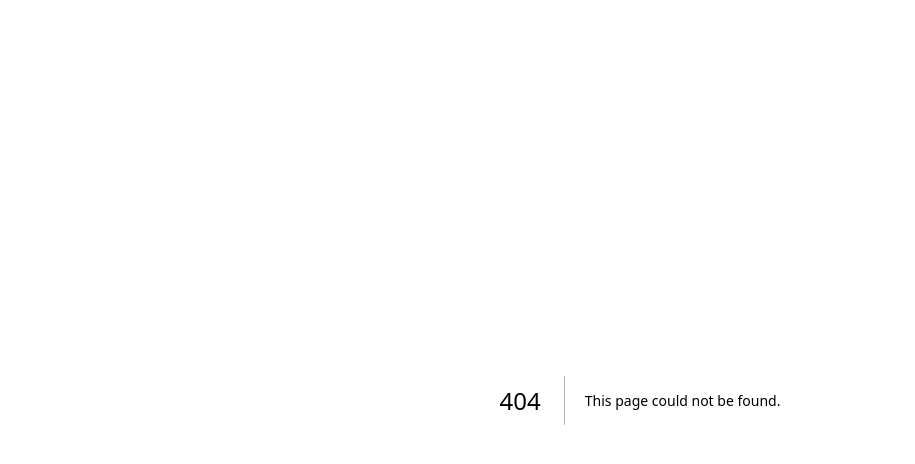
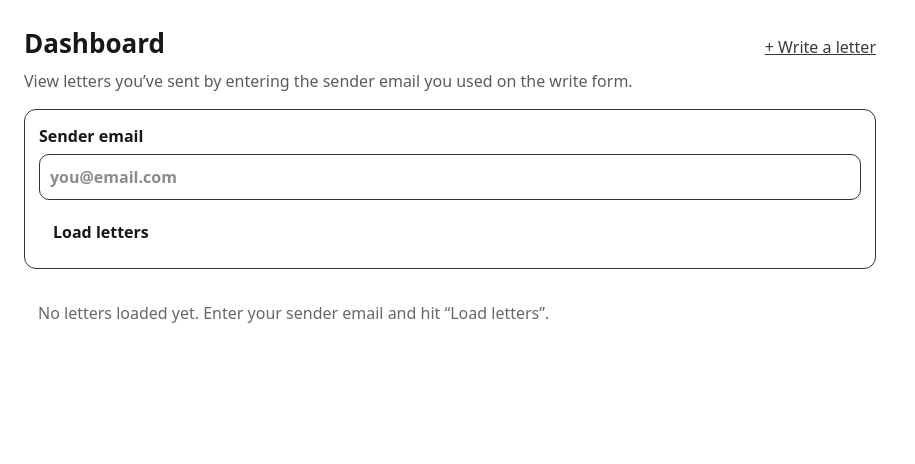
Before and after one commit to Tr33horn/carrier-pigeon-alpha, a Next.js app: page /dashboard in a window 1280 px wide. Before the commit this address had no page. Shown: the top 464 px of the page, without its empty margins (0-915 px from the left). Built offline with nearby package versions, Linux system fonts and the light colour scheme.

Commit message:
ui stuff

```diff
--- /dev/null
+++ b/app/api/dashboard/letters/route.ts
@@ -0,0 +1,49 @@
+import { NextResponse } from "next/server";
+import { supabaseServer } from "../../../lib/supabaseServer";
+
+function isValidEmail(email: string) {
+  return /^[^\s@]+@[^\s@]+\.[^\s@]+$/.test(email.trim());
+}
+
+export async function GET(req: Request) {
+  const { searchParams } = new URL(req.url);
+  const email = (searchParams.get("email") || "").trim().toLowerCase();
+
+  if (!email || !isValidEmail(email)) {
+    return NextResponse.json({ error: "Valid email required" }, { status: 400 });
+  }
+
+  // Pull the most recent letters sent by this sender email
+  const { data, error } = await supabaseServer
+    .from("letters")
+    .select(
+      "id, public_token, from_name, from_email, to_name, to_email, subject, origin_name, dest_name, sent_at, eta_at, delivered_notified_at, sender_receipt_sent_at, distance_km, speed_kmh"
+    )
+    .eq("from_email", email)
+    .order("sent_at", { ascending: false })
+    .limit(50);
+
+  if (error) {
+    return NextResponse.json({ error: error.message }, { status: 500 });
+  }
+
+  // Server-side computed status to keep UI simple
+  const now = Date.now();
+  const letters = (data ?? []).map((l: any) => {
+    const sent = Date.parse(l.sent_at);
+    const eta = Date.parse(l.eta_at);
+    const delivered = Number.isFinite(eta) ? now >= eta : true;
+    const progress =
+      Number.isFinite(sent) && Number.isFinite(eta) && eta > sent
+        ? Math.max(0, Math.min(1, (now - sent) / (eta - sent)))
+        : 1;
+
+    return {
+      ...l,
+      delivered,
+      progress,
+    };
+  });
+
+  return NextResponse.json({ letters });
+}
--- /dev/null
+++ b/app/dashboard/page.tsx
@@ -0,0 +1,257 @@
+"use client";
+
+import { useEffect, useMemo, useState } from "react";
+
+type DashboardLetter = {
+  id: string;
+  public_token: string;
+  from_name: string | null;
+  from_email: string | null;
+  to_name: string | null;
+  to_email: string | null;
+  subject: string | null;
+  origin_name: string;
+  dest_name: string;
+  sent_at: string;
+  eta_at: string;
+  delivered: boolean;
+  progress: number; // 0..1
+};
+
+function formatCountdown(ms: number) {
+  if (ms <= 0) return "Delivered";
+  const totalSec = Math.floor(ms / 1000);
+  const h = Math.floor(totalSec / 3600);
+  const m = Math.floor((totalSec % 3600) / 60);
+  const s = totalSec % 60;
+  const pad = (x: number) => String(x).padStart(2, "0");
+  return `${h}:${pad(m)}:${pad(s)}`;
+}
+
+function emailLooksValid(email: string) {
+  return /^[^\s@]+@[^\s@]+\.[^\s@]+$/.test(email.trim());
+}
+
+export default function DashboardPage() {
+  const [email, setEmail] = useState("");
+  const [letters, setLetters] = useState<DashboardLetter[]>([]);
+  const [error, setError] = useState<string | null>(null);
+  const [loading, setLoading] = useState(false);
+  const [now, setNow] = useState(new Date());
+
+  // tick so countdowns animate
+  useEffect(() => {
+    const t = setInterval(() => setNow(new Date()), 1000);
+    return () => clearInterval(t);
+  }, []);
+
+  // load saved email
+  useEffect(() => {
+    const saved = localStorage.getItem("cp_sender_email");
+    if (saved) setEmail(saved);
+  }, []);
+
+  async function load() {
+    const e = email.trim().toLowerCase();
+    if (!emailLooksValid(e)) {
+      setError("Enter a valid sender email.");
+      return;
+    }
+
+    setLoading(true);
+    setError(null);
+
+    try {
+      localStorage.setItem("cp_sender_email", e);
+
+      const res = await fetch(`/api/dashboard/letters?email=${encodeURIComponent(e)}`, {
+        cache: "no-store",
+      });
+      const data = await res.json();
+
+      if (!res.ok) throw new Error(data?.error ?? "Failed to load");
+
+      setLetters((data.letters ?? []) as DashboardLetter[]);
+    } catch (err: any) {
+      setError(err?.message ?? String(err));
+      setLetters([]);
+    } finally {
+      setLoading(false);
+    }
+  }
+
+  const stats = useMemo(() => {
+    const delivered = letters.filter((l) => l.delivered).length;
+    const inflight = letters.length - delivered;
+    return { delivered, inflight, total: letters.length };
+  }, [letters]);
+
+  return (
+    <main style={{ padding: 24, fontFamily: "system-ui", maxWidth: 900 }}>
+      <div style={{ display: "flex", justifyContent: "space-between", gap: 12, alignItems: "baseline" }}>
+        <h1 style={{ fontSize: 26, fontWeight: 900 }}>Dashboard</h1>
+        <a href="/write" style={{ textDecoration: "underline", opacity: 0.85 }}>
+          + Write a letter
+        </a>
+      </div>
+
+      <p style={{ opacity: 0.7, marginTop: 6 }}>
+        View letters you’ve sent by entering the sender email you used on the write form.
+      </p>
+
+      <div
+        style={{
+          marginTop: 16,
+          padding: 14,
+          borderRadius: 12,
+          border: "1px solid #333",
+          display: "grid",
+          gap: 10,
+        }}
+      >
+        <label style={{ fontWeight: 800 }}>
+          Sender email
+          <input
+            value={email}
+            onChange={(e) => setEmail(e.target.value)}
+            placeholder="you@email.com"
+            style={{
+              display: "block",
+              width: "100%",
+              marginTop: 6,
+              padding: 10,
+              borderRadius: 10,
+              border: "1px solid #333",
+              background: "transparent",
+              color: "inherit",
+            }}
+          />
+        </label>
+
+        <div style={{ display: "flex", gap: 10, alignItems: "center", flexWrap: "wrap" }}>
+          <button
+            onClick={load}
+            disabled={loading}
+            style={{
+              padding: "10px 14px",
+              fontWeight: 800,
+              cursor: loading ? "not-allowed" : "pointer",
+            }}
+          >
+            {loading ? "Loading…" : "Load letters"}
+          </button>
+
+          {letters.length > 0 && (
+            <div style={{ opacity: 0.8 }}>
+              Total: <strong>{stats.total}</strong> • In flight:{" "}
+              <strong>{stats.inflight}</strong> • Delivered:{" "}
+              <strong>{stats.delivered}</strong>
+            </div>
+          )}
+        </div>
+
+        {error && <div style={{ color: "crimson" }}>❌ {error}</div>}
+      </div>
+
+      {/* Letter list */}
+      <div style={{ marginTop: 18, display: "grid", gap: 10 }}>
+        {letters.length === 0 && !loading ? (
+          <div style={{ opacity: 0.65, padding: 14 }}>
+            No letters loaded yet. Enter your sender email and hit “Load letters”.
+          </div>
+        ) : (
+          letters.map((l) => {
+            const pct = Math.round((l.progress ?? 0) * 100);
+            const etaMs = new Date(l.eta_at).getTime() - now.getTime();
+            const countdown = formatCountdown(etaMs);
+            const status = l.delivered ? "✅ Delivered" : "🕊️ In Flight";
+
+            return (
+              <div
+                key={l.id}
+                style={{
+                  padding: 14,
+                  borderRadius: 12,
+                  border: "1px solid #333",
+                  display: "grid",
+                  gap: 8,
+                }}
+              >
+                <div style={{ display: "flex", justifyContent: "space-between", gap: 12, alignItems: "baseline" }}>
+                  <div style={{ fontWeight: 900 }}>
+                    {l.subject?.trim() ? l.subject : "(No subject)"}
+                  </div>
+                  <div style={{ fontWeight: 800, opacity: 0.85 }}>{status}</div>
+                </div>
+
+                <div style={{ opacity: 0.85 }}>
+                  <strong>To:</strong> {l.to_name || "Recipient"}{" "}
+                  <span style={{ opacity: 0.65 }}>
+                    • {l.origin_name} → {l.dest_name}
+                  </span>
+                </div>
+
+                <div style={{ opacity: 0.75, fontSize: 13 }}>
+                  Sent: {new Date(l.sent_at).toLocaleString()} • ETA:{" "}
+                  {new Date(l.eta_at).toLocaleString()}{" "}
+                  {!l.delivered && <span> • (T-minus {countdown})</span>}
+                </div>
+
+                {/* progress bar */}
+                <div style={{ marginTop: 2 }}>
+                  <div
+                    style={{
+                      position: "relative",
+                      height: 10,
+                      borderRadius: 999,
+                      background: "#222",
+                      overflow: "hidden",
+                      border: "1px solid #333",
+                    }}
+                  >
+                    <div
+                      style={{
+                        height: "100%",
+                        width: `${pct}%`,
+                        background: "white",
+                      }}
+                    />
+                    {[25, 50, 75].map((p) => (
+                      <div
+                        key={p}
+                        style={{
+                          position: "absolute",
+                          left: `${p}%`,
+                          top: 0,
+                          bottom: 0,
+                          width: 2,
+                          background: "rgba(255,255,255,0.25)",
+                          transform: "translateX(-1px)",
+                        }}
+                      />
+                    ))}
+                  </div>
+                  <div style={{ marginTop: 6, fontSize: 12, opacity: 0.75 }}>
+                    Progress: <strong>{pct}%</strong>
+                  </div>
+                </div>
+
+                <div style={{ display: "flex", gap: 12, flexWrap: "wrap", alignItems: "center" }}>
+                  <a
+                    href={`/l/${l.public_token}`}
+                    style={{ textDecoration: "underline", fontWeight: 800 }}
+                  >
+                    View status
+                  </a>
+                  <span style={{ fontSize: 12, opacity: 0.6 }}>
+                    Token: {l.public_token.slice(0, 8)}…
+                  </span>
+                </div>
+              </div>
+            );
+          })
+        )}
+      </div>
+    </main>
+  );
+}
--- a/app/write/page.tsx
+++ b/app/write/page.tsx
@@ -117,6 +117,7 @@ export default function WritePage() {
   /* ---------- UI ---------- */
   return (
     <main style={{ padding: 24, fontFamily: "system-ui", maxWidth: 720 }}>
+      <a href="/dashboard" style={{ textDecoration: "underline" }}>Dashboard</a>
       <h1 style={{ fontSize: 26, fontWeight: 800 }}>Write a Letter</h1>
       <p style={{ opacity: 0.7, marginTop: 6 }}>
         It’ll unlock for the recipient when the pigeon lands.
```
